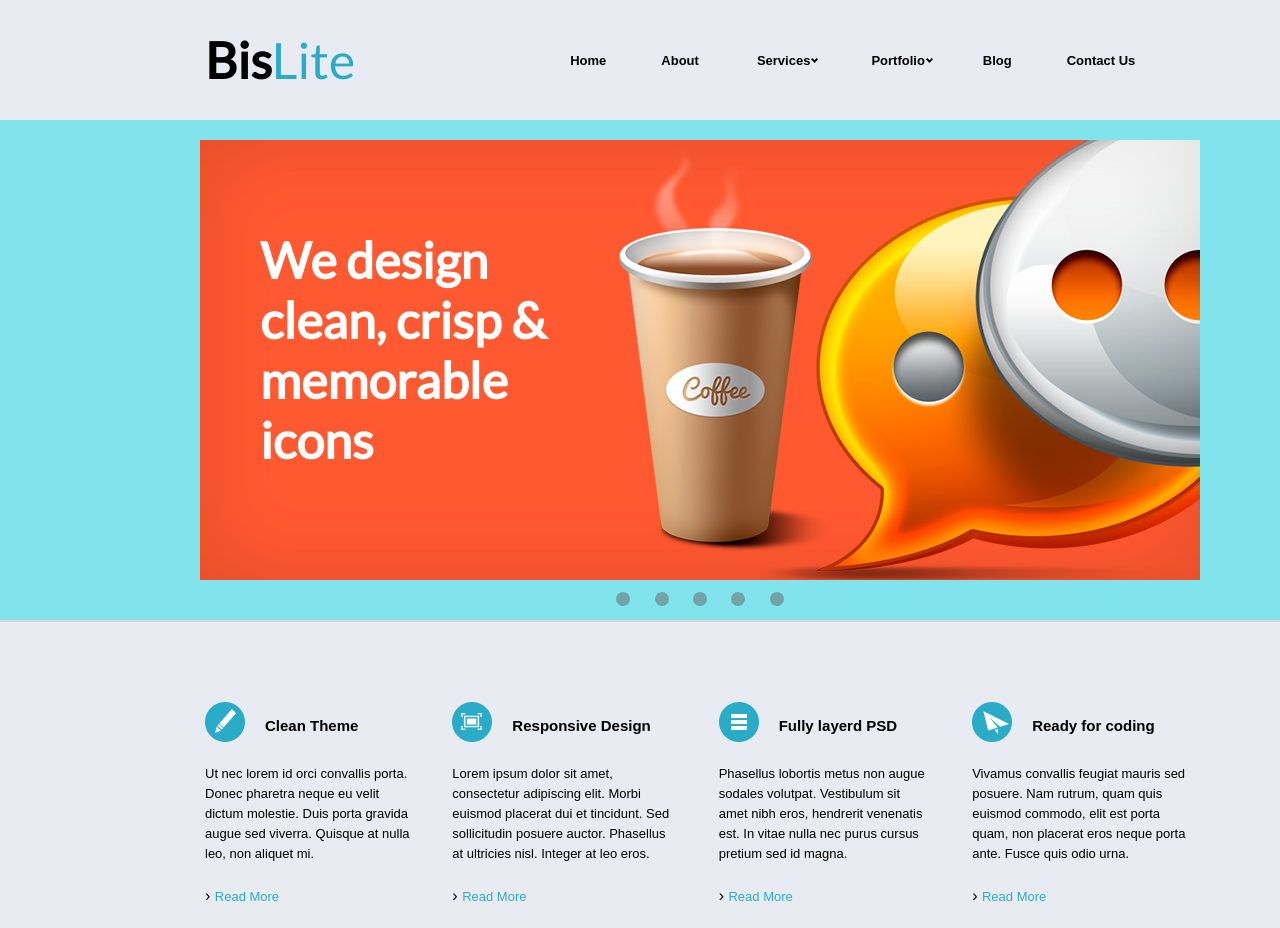
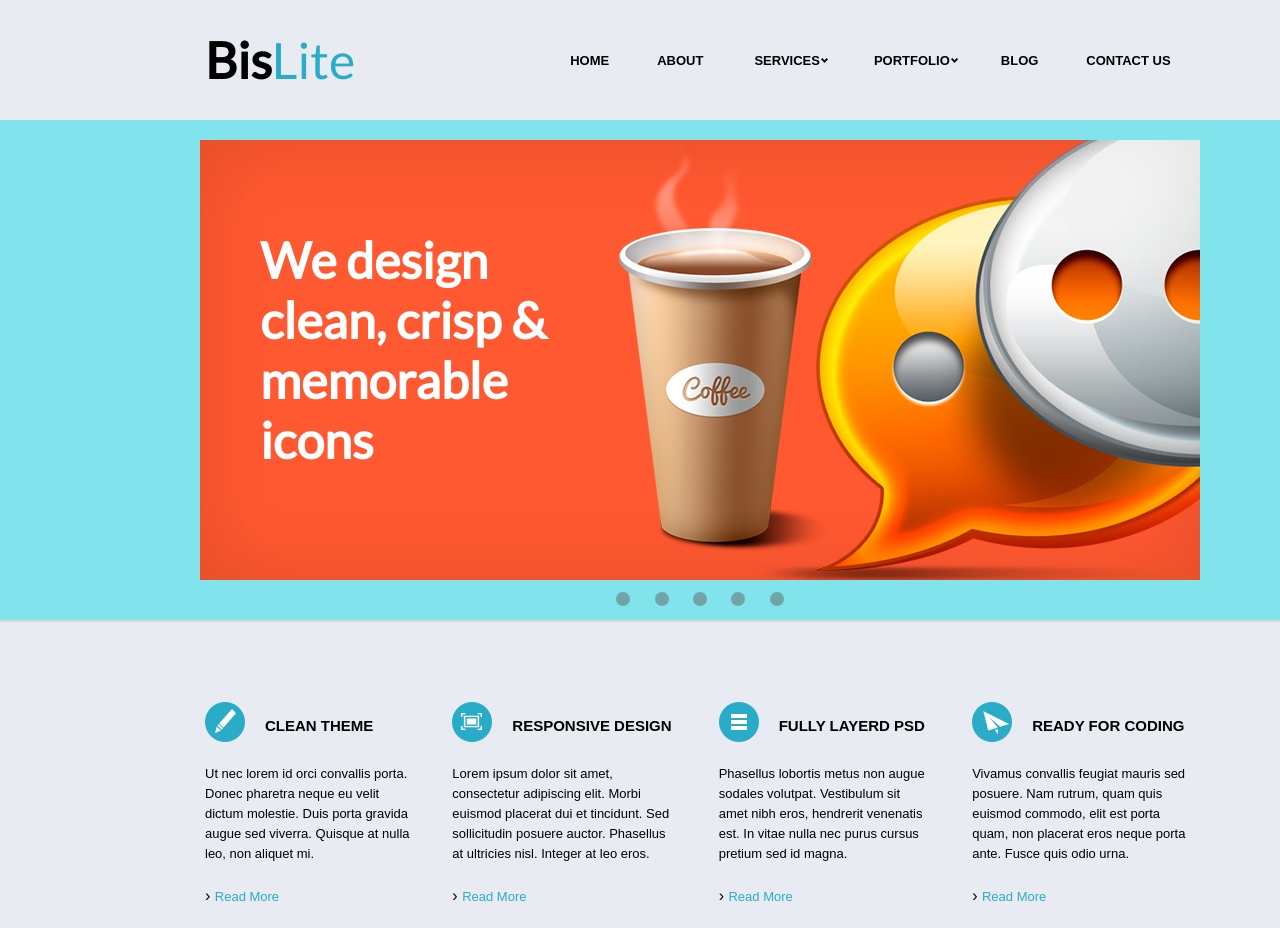
Before and after one commit to OleksaPodcast/OleksaPodcast.github.io, a plain HTML site: page hw9/index.html in a window 1280 px wide. Shown: the top 928 px of the page. Drawn offline with Linux system fonts and the light colour scheme.

Commit message:
fix bags + add footer

```diff
--- a/hw9/style/style.css
+++ b/hw9/style/style.css
@@ -62,7 +62,7 @@ body {
 .nav {
     text-decoration: none;
     display: inline-block;
-    margin-right: 45px;
+    margin-right: 38px;
 }
 
 .nav__link {
@@ -71,6 +71,7 @@ body {
     text-decoration: none;
     padding: 5px;
     font-weight: 700;
+    text-transform: uppercase;
 }
 
 .nav__link:hover {
@@ -161,8 +162,6 @@ body {
     font-weight: 700;
     font-size: 50px;
     color: #fff;
-    /* padding-top: 90px;
-    padding-bottom: 110px; */
     margin-left: 55px;
     margin-right: 645px;
 }
@@ -252,6 +251,7 @@ body {
     padding-top: 15px;
     padding-bottom: 30px;
     margin-left: 60px;
+    text-transform: uppercase;
 }
 
 .p__class {
```
Also changed, not shown: hw9/index.html (+12 -7 lines), 1 other file.
